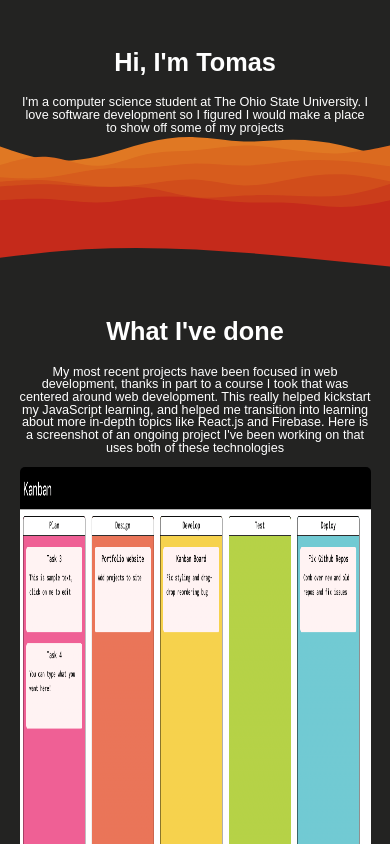
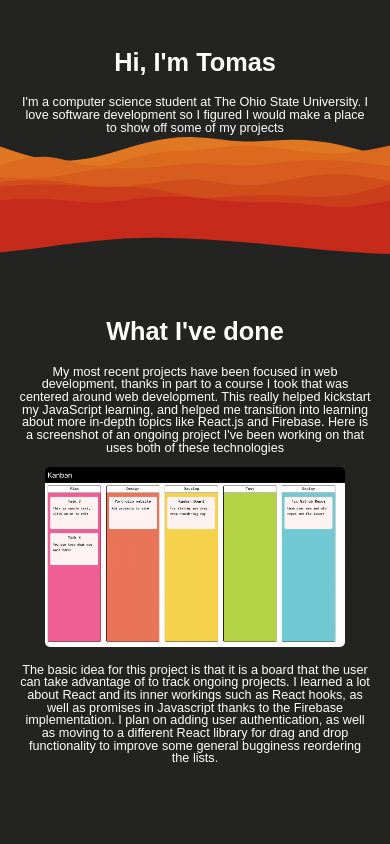
Before and after one commit to tomasmkennedy/portfolio, a React (Create React App) app: page / in a window 390 px wide. Shown: the top 844 px of the page. Built offline with nearby package versions, Linux system fonts and the light colour scheme.

Commit message:
mobile friendliness

```diff
--- a/src/App.css
+++ b/src/App.css
@@ -10,6 +10,12 @@
         font-size: 1.5rem;
         line-height: 1;
     }
+    .project {
+        width: 800px;
+        height: 480px;
+        border-radius: 5px;
+        line-height: 1;
+    }
 }
 @media (max-width: 550px) {
     h1 {
@@ -18,6 +24,12 @@
     }
     p {
         font-size: 1.5vh;
+        line-height: 1;
+    }
+    .project {
+        width: 300px;
+        height: 180px;
+        border-radius: 5px;
         line-height: 1;
     }
 }
@@ -60,10 +72,3 @@ section {
 .flip {
     transform: rotate(180deg);
 }
-.project {
-    width: 800px;
-    height: 480px;
-    max-width: 100%;
-    border-radius: 5px;
-    line-height: 1;
-}
```
